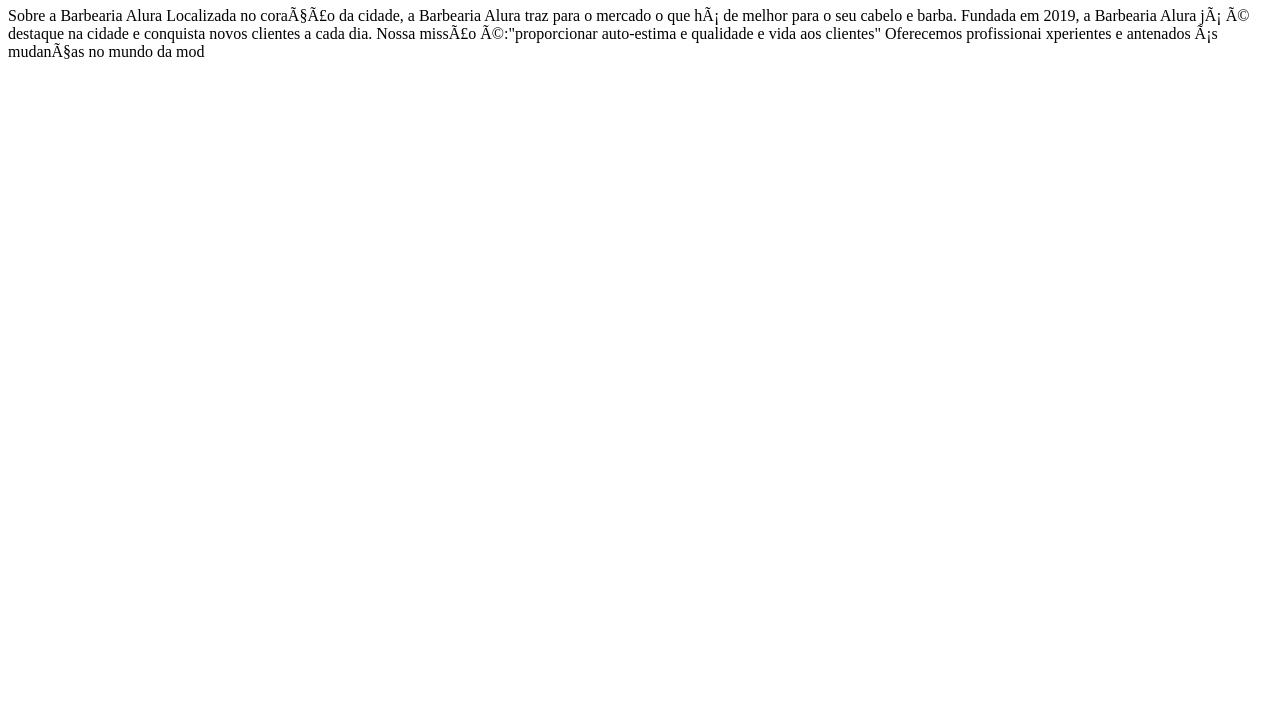
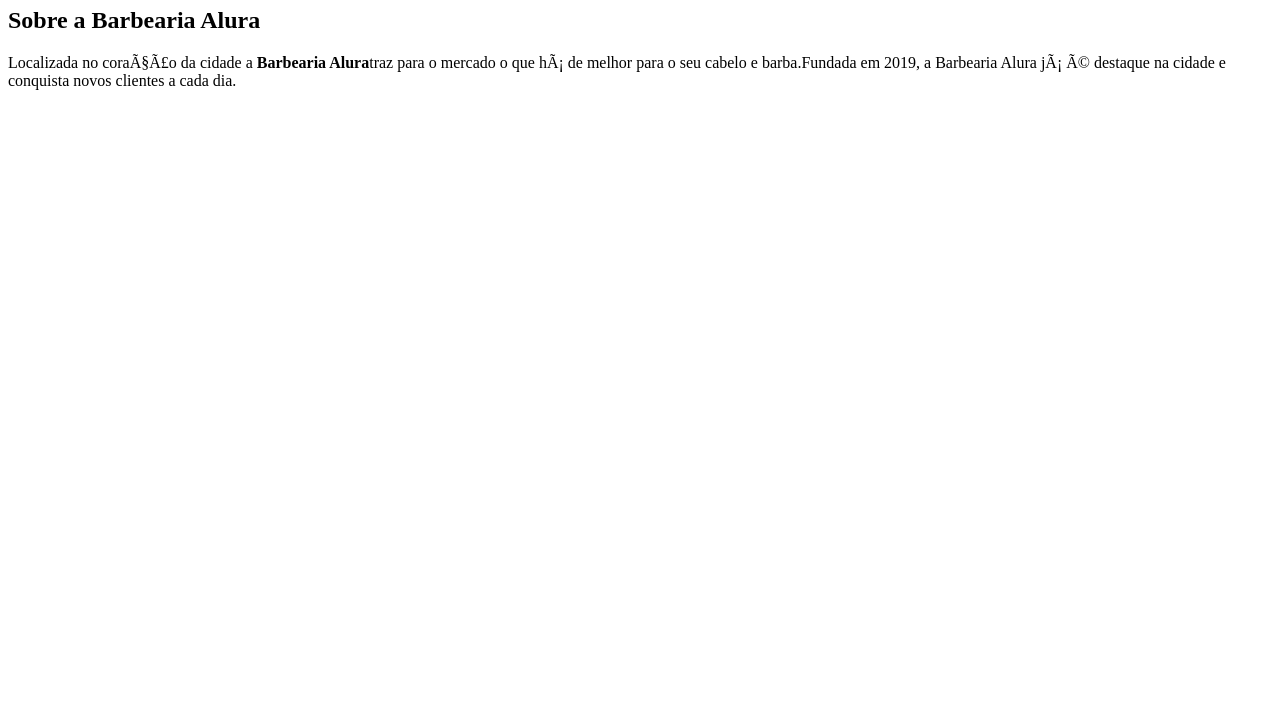
Before and after one commit to enawak/BarbeariaAlura1BK, a plain HTML site: page Index.html in a window 1280 px wide. Shown: the part 99-800 px from the top of the page. Drawn offline with Linux system fonts and the light colour scheme.

Commit message:
Update Index.html

```diff
--- a/Index.html
+++ b/Index.html
@@ -9,15 +9,14 @@
   <body>
       <header>
           <h1 class-"titulo-pricipal">Barberia Alura</h1>
-          <ing id-"banner" src-"banner.
       </header>
-  </body>
-Sobre a Barbearia Alura
-Localizada no coração da cidade, a Barbearia Alura traz para o mercado
-o que há de melhor para o seu cabelo e barba.
-Fundada em 2019, a  Barbearia Alura já é destaque na cidade
-e conquista novos clientes a cada dia.
+      <ing id-"banner" src-"banner.jpg">
+      <div class-"principal">
+          <h2 class-"titulo-centralizado">Sobre a Barbearia Alura</h2>
 
-Nossa missão é:"proporcionar auto-estima e qualidade e vida aos clientes"
+          <p>Localizada no coração da cidade a <strong>Barbearia Alura</strong>traz para o mercado o que há de melhor para o seu cabelo e barba.Fundada em 2019, a  Barbearia
+          Alura já é destaque na cidade e conquista novos clientes a cada dia.</p>
+
+<p id-"missao"><Nossa missão é:"proporcionar auto-estima e qualidade e vida aos clientes"
 Oferecemos profissionai xperientes e antenados ás mudanças
 no mundo da mod
```
